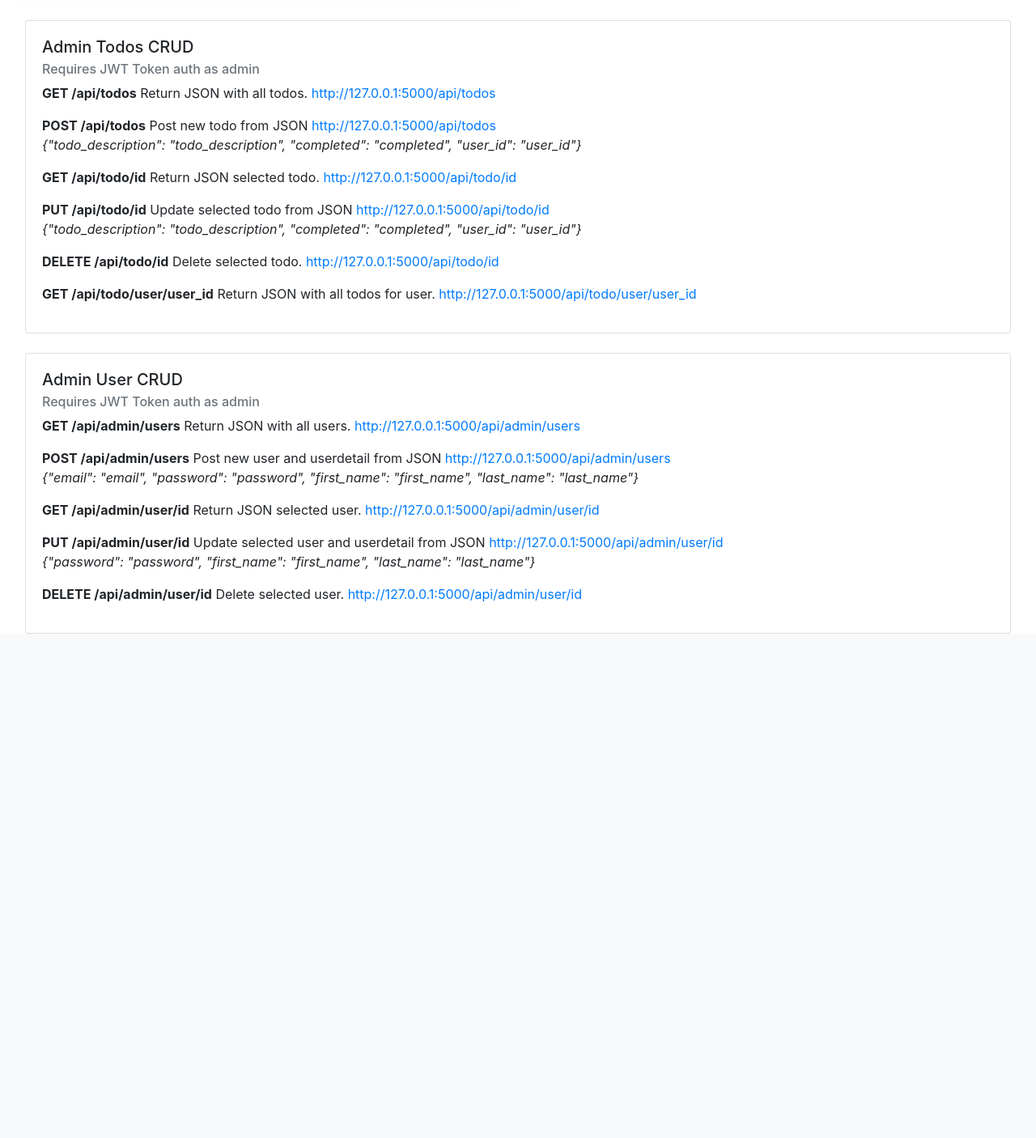
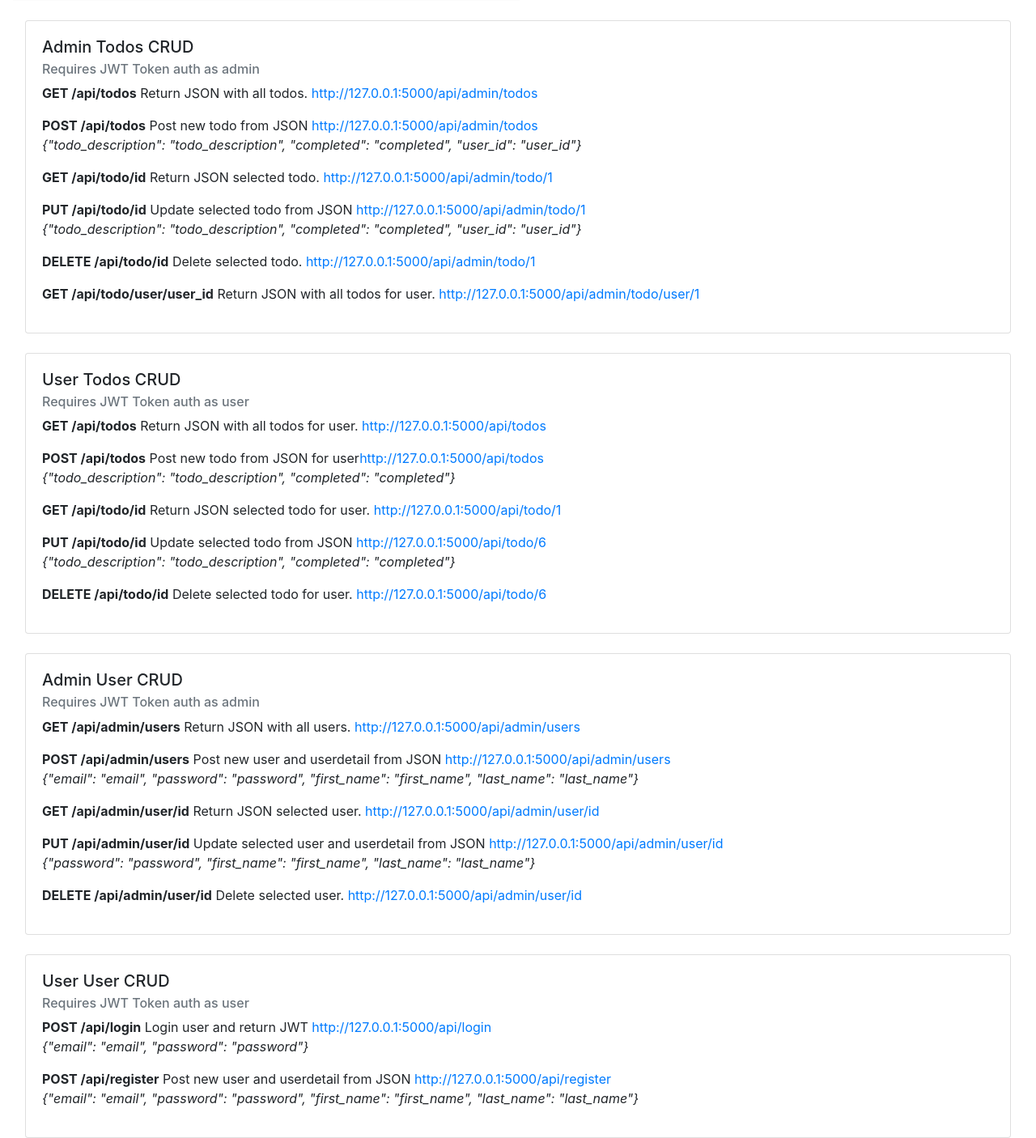
Before and after one commit to antoineGH/api_todo, a Flask app: page / in a window 1280 px wide. Shown: the part 454-1860 px from the top of the page at 81% size. Before the commit the page ends 1237 px from the top, so only its background shows below. Run offline with Flask 2, Linux system fonts and the light colour scheme; parts of the project's set-up code (start-up, migrations or seed data) failed here and were passed over; some libraries are stand-ins or nearby versions.

Commit message:
update documentation

```diff
--- a/templates/documentation.html
+++ b/templates/documentation.html
@@ -64,27 +64,47 @@
 		<!-- Main Content -->
 		<div class="container-fluid">
 
-			<!-- TODO -->
+			<!-- TODO ADMIN -->
 			<div class="row mt-4 justify-content-left">
 				<div class="col mx-3">
 					<div class="card">
 						<div class="card-body">
 							<h5 class="card-title">Admin Todos CRUD</h5>
 							<h6 class="card-subtitle mb-2 text-muted">Requires JWT Token auth as admin</h6>
-							<p><span style='font-weight: 675;'>GET /api/todos</span> Return JSON with all todos. <a href="http://127.0.0.1:5000/api/todos" class="card-link">http://127.0.0.1:5000/api/todos</a></p>
-							<p style="margin-bottom: 0;"><span style='font-weight: 675;'>POST /api/todos</span> Post new todo from JSON <a href="http://127.0.0.1:5000/api/todos" class="card-link">http://127.0.0.1:5000/api/todos</a></p>
+							<p><span style='font-weight: 675;'>GET /api/todos</span> Return JSON with all todos. <a href="http://127.0.0.1:5000/api/admin/todos" class="card-link">http://127.0.0.1:5000/api/admin/todos</a></p>
+							<p style="margin-bottom: 0;"><span style='font-weight: 675;'>POST /api/todos</span> Post new todo from JSON <a href="http://127.0.0.1:5000/api/admin/todos" class="card-link">http://127.0.0.1:5000/api/admin/todos</a></p>
 							<p style="font-style: italic;">{"todo_description": "todo_description", "completed": "completed", "user_id": "user_id"}</p>
-							<p><span style='font-weight: 675;'>GET /api/todo/id</span> Return JSON selected todo. <a href="http://127.0.0.1:5000/api/todo/id" class="card-link">http://127.0.0.1:5000/api/todo/id</a></p>
-							<p style="margin-bottom: 0;"><span style='font-weight: 675;'>PUT /api/todo/id</span> Update selected todo from JSON <a href="http://127.0.0.1:5000/api/todo/id" class="card-link">http://127.0.0.1:5000/api/todo/id</a></p>
+							<p><span style='font-weight: 675;'>GET /api/todo/id</span> Return JSON selected todo. <a href="http://127.0.0.1:5000/api/admin/todo/1" class="card-link">http://127.0.0.1:5000/api/admin/todo/1</a></p>
+							<p style="margin-bottom: 0;"><span style='font-weight: 675;'>PUT /api/todo/id</span> Update selected todo from JSON <a href="http://127.0.0.1:5000/api/admin/todo/1" class="card-link">http://127.0.0.1:5000/api/admin/todo/1</a></p>
 							<p style="font-style: italic;">{"todo_description": "todo_description", "completed": "completed", "user_id": "user_id"}</p>
-							<p><span style='font-weight: 675;'>DELETE /api/todo/id</span> Delete selected todo. <a href="http://127.0.0.1:5000/api/todo/id" class="card-link">http://127.0.0.1:5000/api/todo/id</a></p>
-							<p><span style='font-weight: 675;'>GET /api/todo/user/user_id</span> Return JSON with all todos for user. <a href="http://127.0.0.1:5000/api/todo/user/user_id" class="card-link">http://127.0.0.1:5000/api/todo/user/user_id</a></p>
+							<p><span style='font-weight: 675;'>DELETE /api/todo/id</span> Delete selected todo. <a href="http://127.0.0.1:5000/api/admin/todo/1" class="card-link">http://127.0.0.1:5000/api/admin/todo/1</a></p>
+							<p><span style='font-weight: 675;'>GET /api/todo/user/user_id</span> Return JSON with all todos for user. <a href="http://127.0.0.1:5000/api/admin/todo/user/1" class="card-link">http://127.0.0.1:5000/api/admin/todo/user/1</a></p>
 						</div>
 					</div>
 				</div>
 			</div>
 
-			<!-- USER -->
+			<!-- TODO USER -->
+			<div class="row mt-4 justify-content-left">
+				<div class="col mx-3">
+					<div class="card">
+						<div class="card-body">
+							<h5 class="card-title">User Todos CRUD</h5>
+							<h6 class="card-subtitle mb-2 text-muted">Requires JWT Token auth as user</h6>
+							<p><span style='font-weight: 675;'>GET /api/todos</span> Return JSON with all todos for user. <a href="http://127.0.0.1:5000/api/todos" class="card-link">http://127.0.0.1:5000/api/todos</a></p>
+							<p style="margin-bottom: 0;"><span style='font-weight: 675;'>POST /api/todos</span> Post new todo from JSON for user<a href="http://127.0.0.1:5000/api/todos" class="card-link">http://127.0.0.1:5000/api/todos</a></p>
+							<p style="font-style: italic;">{"todo_description": "todo_description", "completed": "completed"}</p>
+							<p><span style='font-weight: 675;'>GET /api/todo/id</span> Return JSON selected todo for user. <a href="http://127.0.0.1:5000/api/todo/1" class="card-link">http://127.0.0.1:5000/api/todo/1</a></p>
+							<p style="margin-bottom: 0;"><span style='font-weight: 675;'>PUT /api/todo/id</span> Update selected todo from JSON <a href="http://127.0.0.1:5000/api/todo/6" class="card-link">http://127.0.0.1:5000/api/todo/6</a></p>
+							<p style="font-style: italic;">{"todo_description": "todo_description", "completed": "completed"}</p>
+							<p><span style='font-weight: 675;'>DELETE /api/todo/id</span> Delete selected todo for user. <a href="http://127.0.0.1:5000/api/todo/6" class="card-link">http://127.0.0.1:5000/api/todo/6</a></p>
+						</div>
+					</div>
+				</div>
+			</div>
+
+
+			<!-- USER ADMIN -->
 			<div class="row mt-4 justify-content-left">
 				<div class="col mx-3">
 					<div class="card">
@@ -98,6 +118,22 @@
 							<p style="margin-bottom: 0;"><span style='font-weight: 675;'>PUT /api/admin/user/id</span> Update selected user and userdetail from JSON <a href="http://127.0.0.1:5000/api/admin/user/id" class="card-link">http://127.0.0.1:5000/api/admin/user/id</a></p>
 							<p style="font-style: italic;">{"password": "password", "first_name": "first_name", "last_name": "last_name"}</p>
 							<p><span style='font-weight: 675;'>DELETE /api/admin/user/id</span> Delete selected user. <a href="http://127.0.0.1:5000/api/admin/user/id" class="card-link">http://127.0.0.1:5000/api/admin/user/id</a></p>
+						</div>
+					</div>
+				</div>
+			</div>
+
+			<!-- USER USER -->
+			<div class="row mt-4 justify-content-left">
+				<div class="col mx-3">
+					<div class="card">
+						<div class="card-body">
+							<h5 class="card-title">User User CRUD</h5>
+							<h6 class="card-subtitle mb-2 text-muted">Requires JWT Token auth as user</h6>
+							<p style="margin-bottom: 0;"><span style='font-weight: 675;'>POST /api/login</span> Login user and return JWT <a href="http://127.0.0.1:5000/api/login" class="card-link">http://127.0.0.1:5000/api/login</a></p>
+							<p style="font-style: italic;">{"email": "email", "password": "password"}</p>
+							<p style="margin-bottom: 0;"><span style='font-weight: 675;'>POST /api/register</span> Post new user and userdetail from JSON <a href="http://127.0.0.1:5000/api/register" class="card-link">http://127.0.0.1:5000/api/register</a></p>
+							<p style="font-style: italic;">{"email": "email", "password": "password", "first_name": "first_name", "last_name": "last_name"}</p>
 						</div>
 					</div>
 				</div>
```
